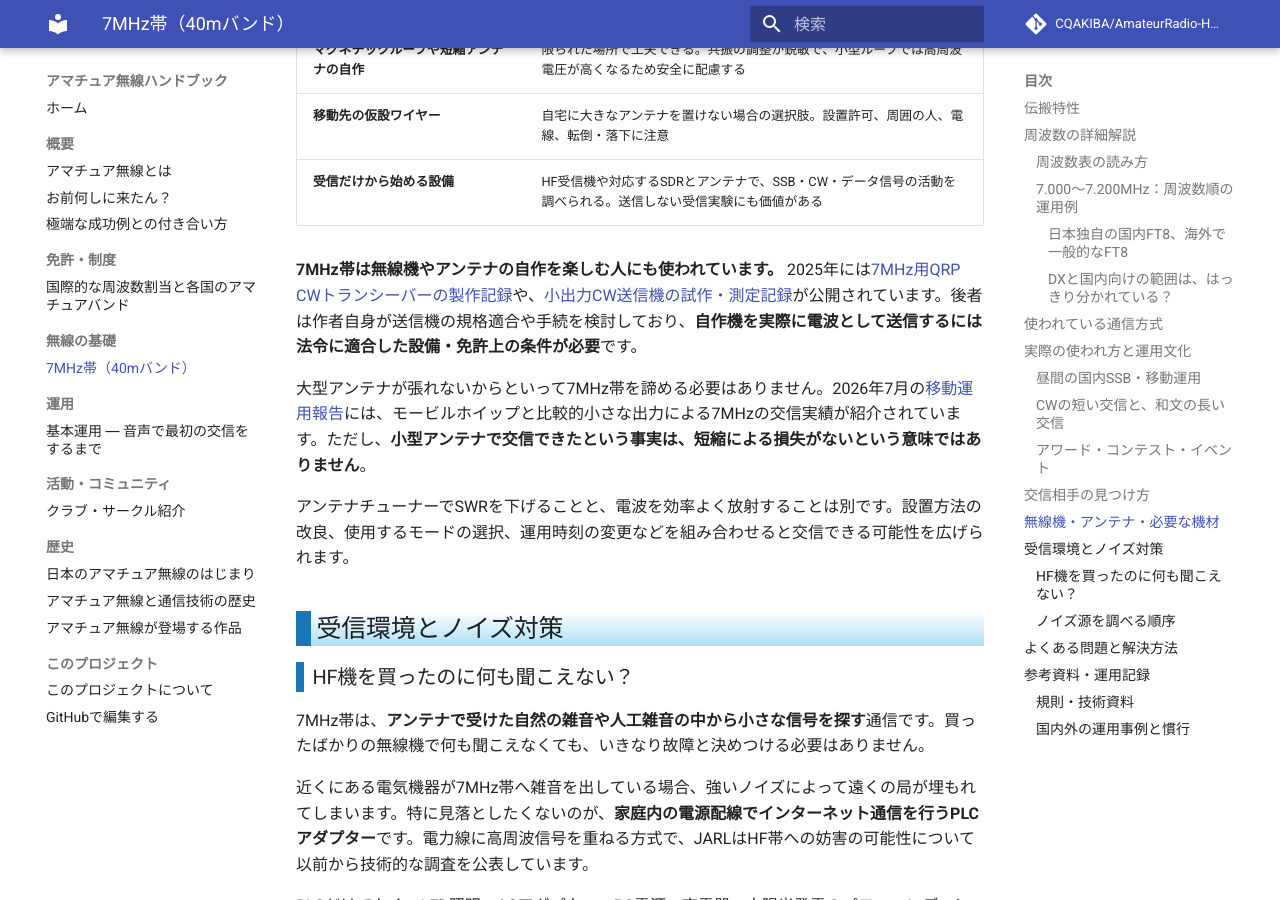
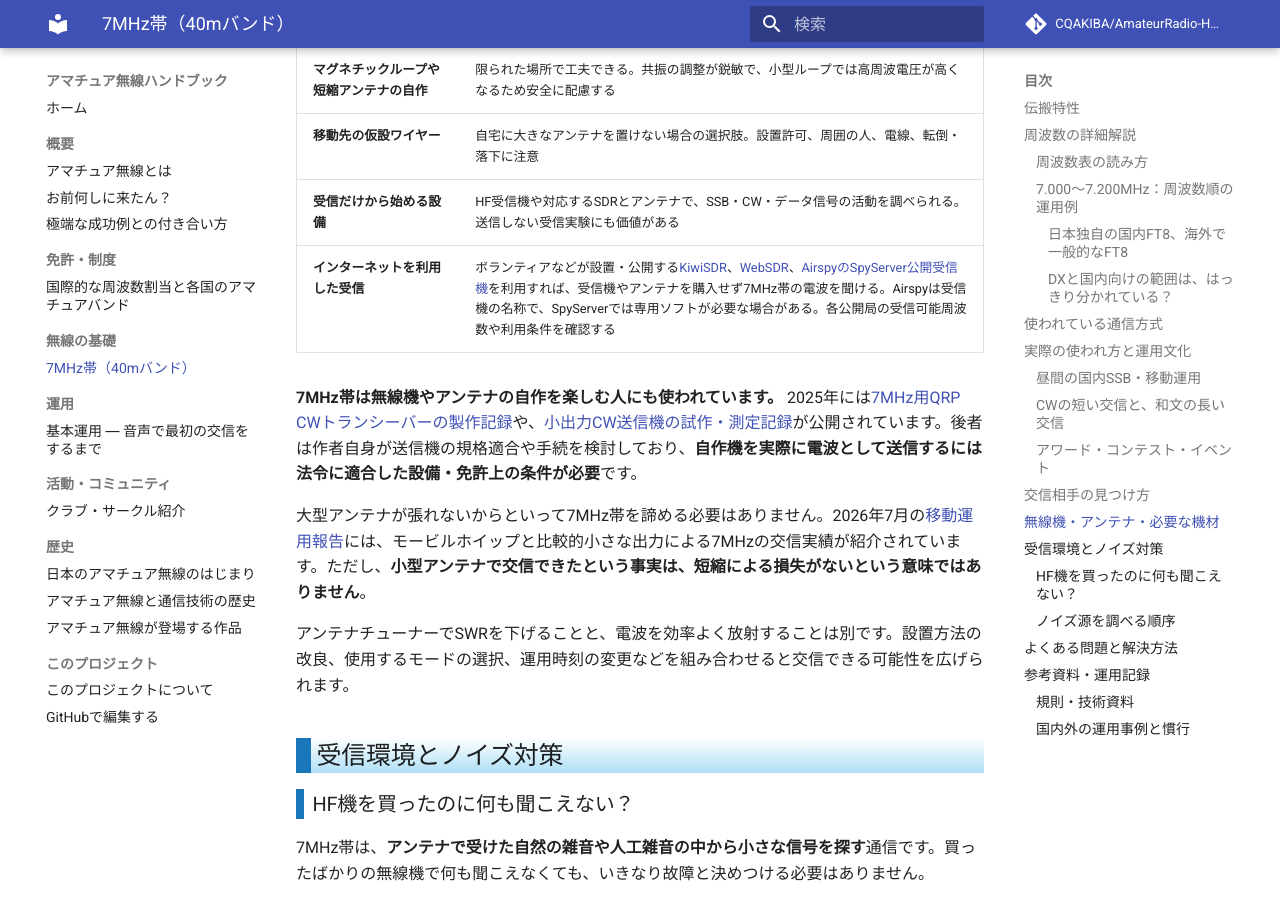
Before and after one commit to CQAKIBA/AmateurRadio-Handbook, an MkDocs documentation site: the page built from docs/02_無線の基礎/7MHz帯.md, in a window 1280 px wide and 900 px high, scrolled down 7443 px. Built offline with MkDocs 1.6.1 and Material for MkDocs 9.7.7, drawn with Linux system fonts in a browser that asks for light colours; comment, search, counter and statistics services are not loaded.

Commit message:
docs: add internet-accessible KiwiSDR WebSDR and Airspy receivers as listening option

```diff
--- a/docs/02_無線の基礎/7MHz帯.md
+++ b/docs/02_無線の基礎/7MHz帯.md
@@ -152,6 +152,7 @@ CWには、コールサイン・RST・名前・所在地を短く交換する交
 | **マグネチックループや短縮アンテナの自作** | 限られた場所で工夫できる。共振の調整が鋭敏で、小型ループでは高周波電圧が高くなるため安全に配慮する |
 | **移動先の仮設ワイヤー** | 自宅に大きなアンテナを置けない場合の選択肢。設置許可、周囲の人、電線、転倒・落下に注意 |
 | **受信だけから始める設備** | HF受信機や対応するSDRとアンテナで、SSB・CW・データ信号の活動を調べられる。送信しない受信実験にも価値がある |
+| **インターネットを利用した受信** | ボランティアなどが設置・公開する[KiwiSDR](https://rx.kiwisdr.com/)、[WebSDR](https://websdr.org/)、[AirspyのSpyServer公開受信機](https://airspy.com/directory)を利用すれば、受信機やアンテナを購入せず7MHz帯の電波を聞ける。Airspyは受信機の名称で、SpyServerでは専用ソフトが必要な場合がある。各公開局の受信可能周波数や利用条件を確認する |
 
 **7MHz帯は無線機やアンテナの自作を楽しむ人にも使われています。** 2025年には[7MHz用QRP CWトランシーバーの製作記録](https://ja7gsa.hatenablog.com/entry/2025/10/17/231837)や、[小出力CW送信機の試作・測定記録](https://ameblo.jp/xts-hiro/entry-12888296538.html)が公開されています。後者は作者自身が送信機の規格適合や手続を検討しており、**自作機を実際に電波として送信するには法令に適合した設備・免許上の条件が必要**です。
 
```
